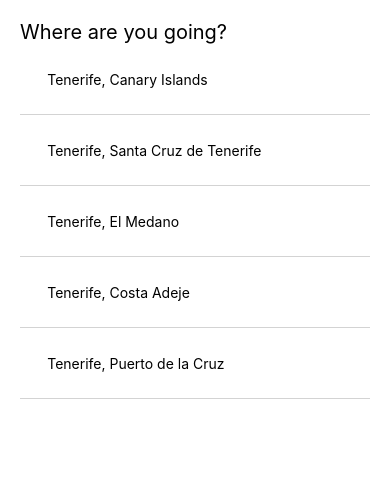
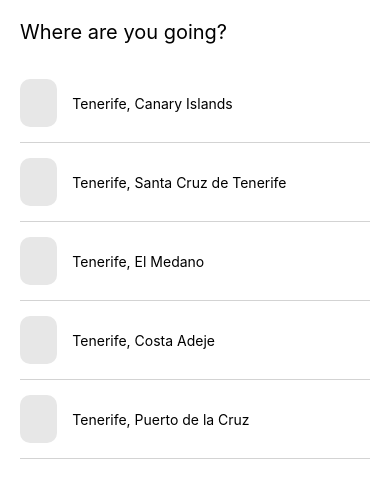
Before and after one commit to salmankhanmsk786/ParkNeighbor-App, a React Native app in the folder ParkNeighbor/: screen / in a window 390 px wide. Shown: the top 498 px of the page. Built offline with nearby package versions, Linux system fonts and the light colour scheme.

Commit message:
Finished Search Destinations

```diff
--- a/ParkNeighbor/src/screens/DestinationSearch/index.js
+++ b/ParkNeighbor/src/screens/DestinationSearch/index.js
@@ -26,7 +26,7 @@ const DestinationSearchScreen = (props) => {
         renderItem={({ item }) => (
           <View style={styles.row}>
             <View style={styles.iconContainer}>
-              <Entypo name={"location-pin"} size={35} />
+              <Entypo name={"location-pin"} size={30} />
             </View>
             <Text style={styles.locationText}>{item.description}</Text>
           </View>
--- a/ParkNeighbor/src/screens/DestinationSearch/styles.js
+++ b/ParkNeighbor/src/screens/DestinationSearch/styles.js
@@ -6,6 +6,7 @@ const styles = StyleSheet.create({
   },
   textInput: {
     fontSize: 20,
+    marginBottom: 20,
   },
   row: {
     flexDirection: 'row',
@@ -15,7 +16,10 @@ const styles = StyleSheet.create({
     borderColor: 'lightgrey',
   },
   iconContainer: {
-
+    backgroundColor: '#e7e7e7',
+    padding: 7,
+    borderRadius: 10,
+    marginRight: 15,
   },
   locationText: {
 
```
